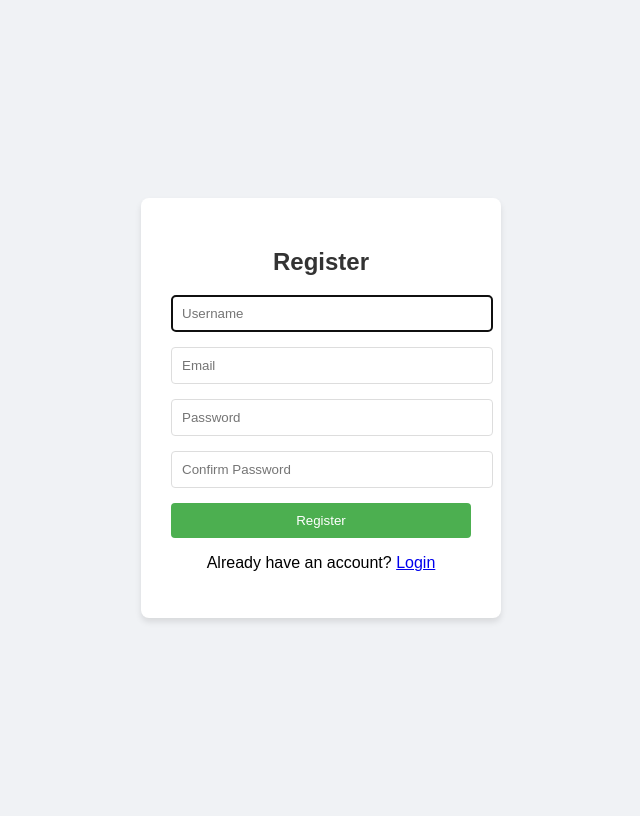
After one commit to lucy4u/xplore-hackathon, a Django app: page /carbon_footprint/register/ in a window 1280 px wide. The commit adds this page. Shown: the whole page, without its empty margins (319-959 px from the left). Run offline with Django 5.2, Linux system fonts and the light colour scheme.

Commit message:
carbon calculator

```diff
--- /dev/null
+++ b/carbon_footprint/forms.py
@@ -0,0 +1,49 @@
+from django import forms
+from django.contrib.auth.forms import UserCreationForm, AuthenticationForm
+from django.contrib.auth.models import User
+
+class UserLoginForm(AuthenticationForm):
+    username = forms.CharField(
+        widget=forms.TextInput(attrs={
+            'class': 'form-control',
+            'placeholder': 'Username'
+        })
+    )
+    password = forms.CharField(
+        widget=forms.PasswordInput(attrs={
+            'class': 'form-control',
+            'placeholder': 'Password'
+        })
+    )
+
+class UserRegistrationForm(UserCreationForm):
+    email = forms.EmailField(
+        widget=forms.EmailInput(attrs={
+            'class': 'form-control',
+            'placeholder': 'Email'
+        })
+    )
+    username = forms.CharField(
+        widget=forms.TextInput(attrs={
+            'class': 'form-control',
+            'placeholder': 'Username'
+        })
+    )
+    password1 = forms.CharField(
+        label='Password',
+        widget=forms.PasswordInput(attrs={
+            'class': 'form-control',
+            'placeholder': 'Password'
+        })
+    )
+    password2 = forms.CharField(
+        label='Confirm Password',
+        widget=forms.PasswordInput(attrs={
+            'class': 'form-control',
+            'placeholder': 'Confirm Password'
+        })
+    )
+
+    class Meta:
+        model = User
+        fields = ['username', 'email', 'password1', 'password2']
--- /dev/null
+++ b/carbon_footprint/templates/carbon_footprint/register.html
@@ -0,0 +1,83 @@
+<!DOCTYPE html>
+<html lang="en">
+<head>
+    <meta charset="UTF-8">
+    <title>Register - Carbon Footprint Tracker</title>
+    <style>
+        body {
+            font-family: Arial, sans-serif;
+            display: flex;
+            justify-content: center;
+            align-items: center;
+            height: 100vh;
+            background-color: #f0f2f5;
+        }
+        .register-container {
+            background-color: white;
+            padding: 30px;
+            border-radius: 8px;
+            box-shadow: 0 4px 6px rgba(0, 0, 0, 0.1);
+            width: 300px;
+        }
+        .register-container h2 {
+            text-align: center;
+            color: #333;
+        }
+        .form-group {
+            margin-bottom: 15px;
+        }
+        .form-control {
+            width: 100%;
+            padding: 10px;
+            border: 1px solid #ddd;
+            border-radius: 4px;
+        }
+        .btn {
+            width: 100%;
+            padding: 10px;
+            background-color: #4CAF50;
+            color: white;
+            border: none;
+            border-radius: 4px;
+            cursor: pointer;
+        }
+        .login-link {
+            text-align: center;
+            margin-top: 15px;
+        }
+    </style>
+</head>
+<body>
+    <div class="register-container">
+        <h2>Register</h2>
+        <form method="post">
+            {% csrf_token %}
+            <div class="form-group">
+                {{ form.username }}
+            </div>
+            <div class="form-group">
+                {{ form.email }}
+            </div>
+            <div class="form-group">
+                {{ form.password1 }}
+            </div>
+            <div class="form-group">
+                {{ form.password2 }}
+            </div>
+            <button type="submit" class="btn">Register</button>
+        </form>
+        <div class="login-link">
+            <p>Already have an account? <a href="{% url 'carbon_footprint:login' %}">Login</a></p>
+        </div>
+        {% if messages %}
+            <div class="messages">
+                {% for message in messages %}
+                    <div class="alert {% if message.tags %}alert-{{ message.tags }}{% endif %}">
+                        {{ message }}
+                    </div>
+                {% endfor %}
+            </div>
+        {% endif %}
+    </div>
+</body>
+</html>
--- a/carbon_footprint/templates/home.html
+++ b/carbon_footprint/templates/home.html
@@ -33,7 +33,7 @@
         <p>Track your daily commute and save the planet!</p>
 
         <div>
-            <a href="{% url 'admin:index' %}" class="btn">Admin Login</a>
+
             <a href="{% url 'carbon_footprint:dashboard' %}" class="btn">Dashboard</a>
         </div>
     </div>
--- a/carbon_footprint/urls.py
+++ b/carbon_footprint/urls.py
@@ -1,7 +1,12 @@
 from django.urls import path
 from . import views
+from django.contrib.auth.views import LogoutView
+
 app_name = 'carbon_footprint'
+
 urlpatterns = [
-    path('log/', views.log_transport, name='log_transport'),
+    path('login/', views.login_view, name='login'),
+    path('register/', views.register_view, name='register'),
+    path('logout/', LogoutView.as_view(next_page='carbon_footprint:login'), name='logout'),
     path('dashboard/', views.dashboard, name='dashboard'),
 ]
--- a/carbon_footprint/views.py
+++ b/carbon_footprint/views.py
@@ -1,75 +1,103 @@
 from django.shortcuts import render, redirect
+from django.contrib.auth import login, authenticate
 from django.contrib.auth.decorators import login_required
-from django.http import JsonResponse
-from django.views.decorators.csrf import csrf_exempt
+from django.contrib import messages
 
-from .models import CarbonFootprintEntry, UserRewardProfile
+from .forms import UserRegistrationForm, UserLoginForm
 from .utils import CarbonCalculator, RewardCalculator
+from .models import TransportMode, CarbonFootprintEntry, UserRewardProfile
 
-@login_required
-@csrf_exempt
-def log_transport(request):
+def register_view(request):
+    if request.method == 'POST':
+        form = UserRegistrationForm(request.POST)
+        if form.is_valid():
+            user = form.save()
+            # Create reward profile for new user
+            UserRewardProfile.objects.create(user=user)
+
+            # Log the user in
+            username = form.cleaned_data.get('username')
+            raw_password = form.cleaned_data.get('password1')
+            user = authenticate(username=username, password=raw_password)
+            login(request, user)
+
+            messages.success(request, 'Registration successful!')
+            return redirect('carbon_footprint:dashboard')
+    else:
+        form = UserRegistrationForm()
+    return render(request, 'carbon_footprint/register.html', {'form': form})
+
+def login_view(request):
+    if request.method == 'POST':
+        form = UserLoginForm(request, data=request.POST)
+        if form.is_valid():
+            username = form.cleaned_data.get('username')
+            password = form.cleaned_data.get('password')
+            user = authenticate(username=username, password=password)
+
+            if user is not None:
+                login(request, user)
+                messages.success(request, f'Welcome back, {username}!')
+                return redirect('carbon_footprint:dashboard')
+            else:
+                messages.error(request, 'Invalid username or password.')
+        else:
+            messages.error(request, 'Invalid username or password.')
+    else:
+        form = UserLoginForm()
+    return render(request, 'carbon_footprint/login.html', {'form': form})
+def dashboard(request):
+    # Get transport modes for the dropdown
+    transport_modes = TransportMode.choices
+
+    # Retrieve or create user reward profile
+    reward_profile, created = UserRewardProfile.objects.get_or_create(user=request.user)
+
+    # Get user's carbon footprint entries
+    entries = CarbonFootprintEntry.objects.filter(user=request.user).order_by('-travel_date')
+
+    # Initialize context
+    context = {
+        'transport_modes': transport_modes,
+        'result': None,
+        'reward_profile': reward_profile,
+        'entries': entries,
+    }
+
+    # Handle form submission
     if request.method == 'POST':
         try:
-            # Extract form data
+            # Get form data
+            distance = float(request.POST.get('distance'))
             transport_mode = request.POST.get('transport_mode')
-            distance = float(request.POST.get('distance'))
 
             # Calculate carbon footprint
-            carbon_data = CarbonCalculator.calculate_carbon_footprint(
-                transport_mode,
-                distance
-            )
+            result = CarbonCalculator.calculate_carbon_footprint(transport_mode, distance)
 
             # Create carbon footprint entry
             entry = CarbonFootprintEntry.objects.create(
                 user=request.user,
                 transport_mode=transport_mode,
                 distance=distance,
-                daily_emissions=carbon_data['daily_emissions'],
-                annual_emissions_equivalent=carbon_data['annual_emissions']
+                daily_emissions=result['daily_emissions'],
+                annual_emissions_equivalent=result['annual_emissions']
             )
 
-            # Update or create user reward profile
-            reward_profile, created = UserRewardProfile.objects.get_or_create(
-                user=request.user
-            )
-
-            # Calculate reward points
-            points_earned = RewardCalculator.calculate_points(
-                carbon_data['emissions_saved']
-            )
+            # Calculate and update reward points
+            points_earned = RewardCalculator.calculate_points(result['emissions_saved'])
             reward_profile.total_points += points_earned
-            reward_profile.total_emissions_saved += carbon_data['emissions_saved']
+            reward_profile.total_emissions_saved += result['emissions_saved']
             reward_profile.save()
 
-            return JsonResponse({
-                'success': True,
-                'carbon_data': carbon_data,
-                'points_earned': points_earned,
-                'total_points': reward_profile.total_points,
-                'reward_tier': reward_profile.get_reward_tier()
-            })
+            # Add additional context
+            context['result'] = result
+            context['transport_mode'] = transport_mode
+            context['distance'] = distance
+            context['points_earned'] = points_earned
+            context['entries'] = CarbonFootprintEntry.objects.filter(user=request.user).order_by('-travel_date')
+            context['reward_profile'] = reward_profile
 
         except Exception as e:
-            return JsonResponse({
-                'success': False,
-                'error': str(e)
-            }, status=400)
-
-    return JsonResponse({'error': 'Invalid request method'}, status=405)
-def dashboard(request):
-    """
-    User dashboard to show carbon footprint history and rewards
-    """
-    entries = CarbonFootprintEntry.objects.filter(user=request.user)
-    reward_profile, _ = UserRewardProfile.objects.get_or_create(user=request.user)
-
-    context = {
-        'entries': entries,
-        'total_points': reward_profile.total_points,
-        'reward_tier': reward_profile.get_reward_tier(),
-        'total_emissions_saved': round(reward_profile.total_emissions_saved, 2)
-    }
+            context['error'] = str(e)
 
     return render(request, 'carbon_footprint/dashboard.html', context)
--- a/carbon_tracker/urls.py
+++ b/carbon_tracker/urls.py
@@ -23,7 +23,7 @@ from django.contrib.auth import views as auth_views
 
 urlpatterns = [
     path('', TemplateView.as_view(template_name='home.html'), name='home'),
-    path('admin/', admin.site.urls),
+
     path('carbon_footprint/', include('carbon_footprint.urls')),
     path('accounts/login/', auth_views.LoginView.as_view(template_name='login.html'), name='login'),
     path('accounts/logout/', auth_views.LogoutView.as_view(next_page='home'), name='logout'),
```
Also changed, not shown: carbon_footprint/templates/carbon_footprint/dashboard.html (+97 -15 lines), carbon_footprint/templates/carbon_footprint/login.html (added, +77 -0 lines), carbon_footprint/templates/login.html (deleted, +0 -15 lines), db.sqlite3.
